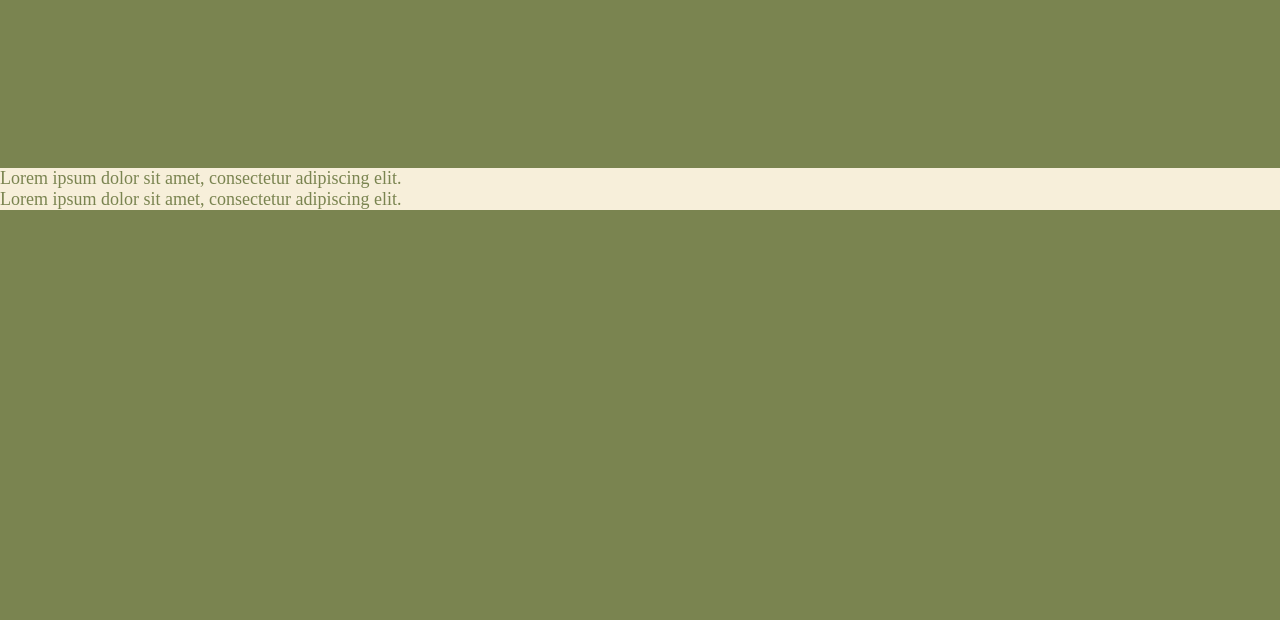
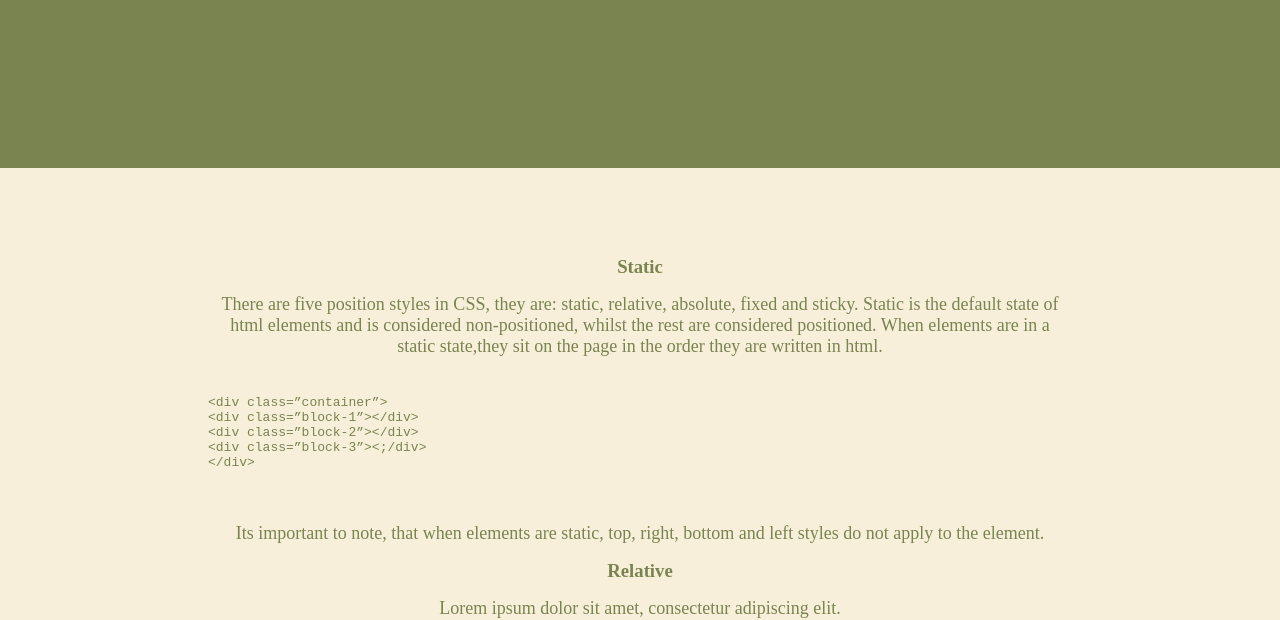
Before and after one commit to Ariana-Andrews/Ariana-Andrews.github.io, a plain HTML site: page blog/html-css.html in a window 1280 px wide. Shown: the part 332-952 px from the top of the page. Before the commit the page ends 800 px from the top, so only its background shows below. Drawn offline with Linux system fonts and the light colour scheme.

Commit message:
add static content to technical blog post

```diff
--- a/blog/html-css.html
+++ b/blog/html-css.html
@@ -22,10 +22,52 @@
     </header>
 
     <main class="vanilla">
-      <div>
+      <div id="CSSpost">
+        <h3>Static</h3>
+        <p>
+          There are five position styles in CSS, they are: static, relative,
+          absolute, fixed and sticky. Static is the default state of html
+          elements and is considered non-positioned, whilst the rest are
+          considered positioned. When elements are in a static state,they sit on
+          the page in the order they are written in html.
+        </p>
+        <div id="example-1">
+          <div>
+            <pre><code>
+
+&lt;div class=”container”&gt;
+&lt;div class=”block-1”&gt;&lt;/div&gt;
+&lt;div class=”block-2”&gt;&lt;/div&gt;
+&lt;div class=”block-3”&gt;&lt;;/div&gt;
+&lt;/div&gt;
+
+
+          </code></pre>
+          </div>
+        </div>
+        <p>
+          Its important to note, that when elements are static, top, right,
+          bottom and left styles do not apply to the element.
+        </p>
+
+        <span> </span>
+
+        <h3>Relative</h3>
         <p>Lorem ipsum dolor sit amet, consectetur adipiscing elit.</p>
-      </div>
-      <div>
+
+        <span> </span>
+
+        <h3>Absolute</h3>
+        <p>Lorem ipsum dolor sit amet, consectetur adipiscing elit.</p>
+
+        <span> </span>
+
+        <h3>Fixed</h3>
+        <p>Lorem ipsum dolor sit amet, consectetur adipiscing elit.</p>
+
+        <span> </span>
+
+        <h3>Sticky</h3>
         <p>Lorem ipsum dolor sit amet, consectetur adipiscing elit.</p>
       </div>
     </main>
--- a/styles/main.css
+++ b/styles/main.css
@@ -66,6 +66,10 @@ p {
   padding: min(5em, 8%);
 }
 
+main {
+  width: 100%;
+}
+
 img {
   max-width: 100%;
   height: auto;
@@ -83,3 +87,16 @@ img {
   text-align: center;
   margin: 0;
 }
+
+#CSSpost {
+  margin: auto;
+  padding: min(5em, 8%);
+  display: block;
+  width: 80%;
+}
+
+#CSSpost > p,
+h3 {
+  text-align: center;
+  padding: 0.5rem;
+}
```
